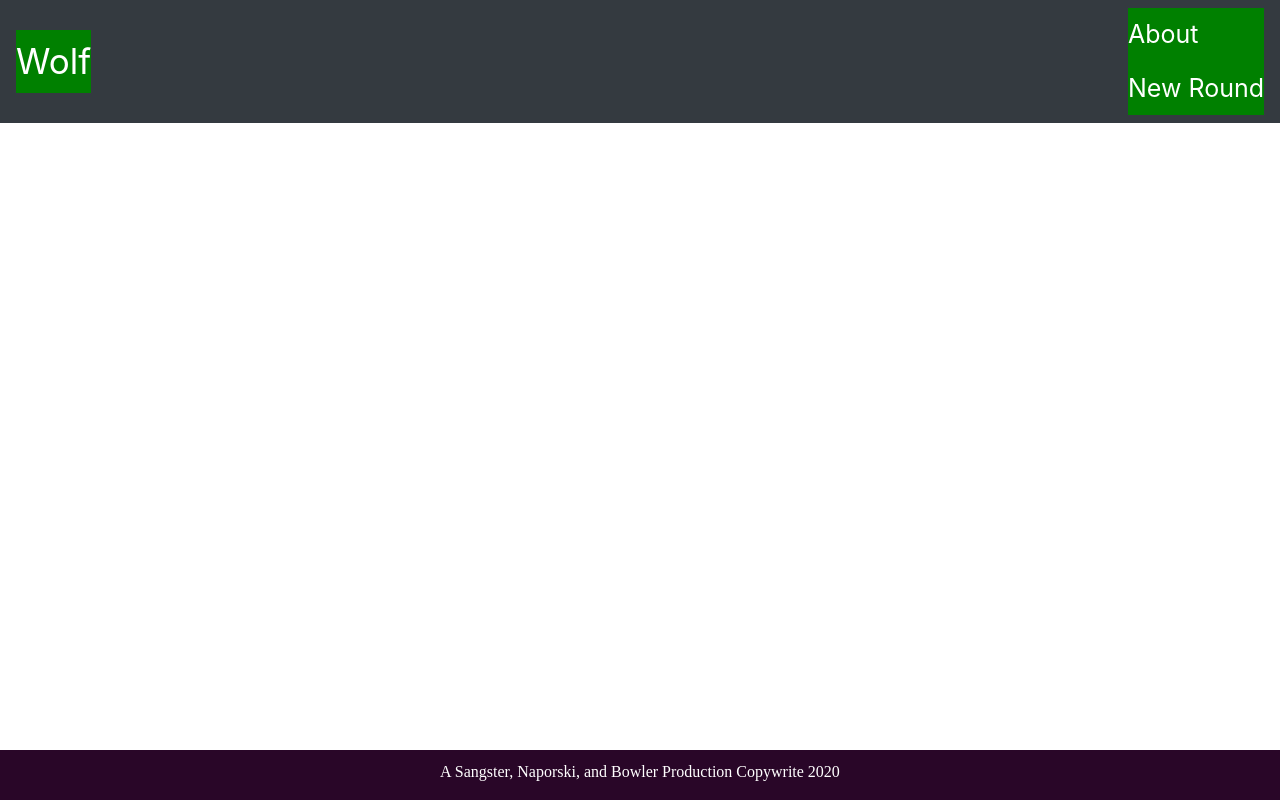
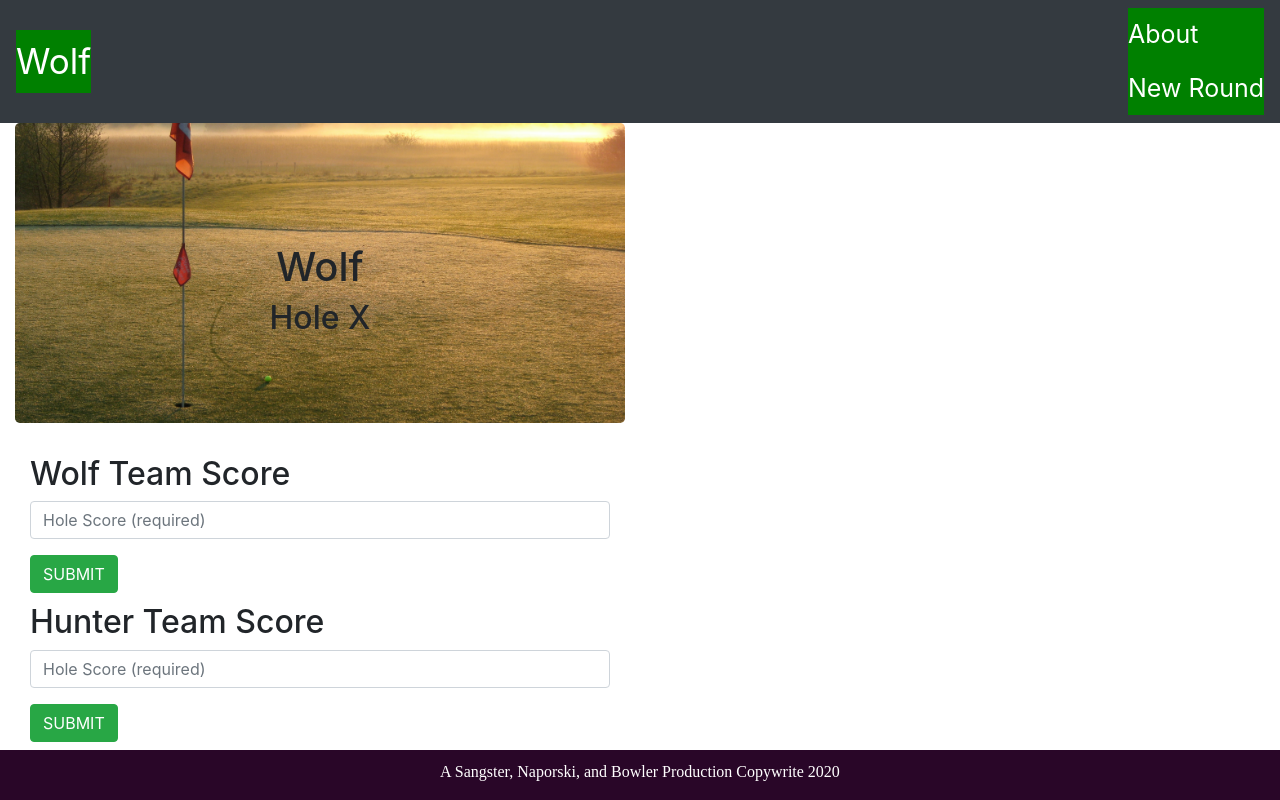
Before and after one commit to mbowler03/Wolf, a React (Create React App) app in the folder client/: page /endhole in a window 1280 px wide. Built offline with nearby package versions, Linux system fonts and the light colour scheme; a web font is replaced by a local one.

Commit message:
added functional round with additional pages

```diff
--- a/client/src/App.js
+++ b/client/src/App.js
@@ -2,8 +2,11 @@ import React from "react";
 import { BrowserRouter as Router, Route, Switch } from "react-router-dom";
 import NewRound from "./pages/NewRound";
 import About from "./pages/About";
+import BeginHole from "./pages/BeginHole";
+import EndHole from "./pages/EndHole";
 import Nav from "./components/Nav";
 import Footer from "./components/Footer"
+import PlayerSelect from "./pages/PlayerSelect"
 import "./App.css"
 
 
@@ -17,6 +20,9 @@ function App() {
           <Route exact path="/" component={About} />
           <Route exact path="/about" component={About} />
           <Route exact path="/newround" component={NewRound} />
+          <Route exact path="/playerselect" component={PlayerSelect} />
+          <Route exact path="/beginhole" component={BeginHole} />
+          <Route exact path="/endhole" component={EndHole} />
         </Switch>
         <Footer />
       </div>
--- /dev/null
+++ b/client/src/pages/BeginHole.js
@@ -0,0 +1,74 @@
+import React, { Component } from "react";
+import Jumbotron from "../components/Jumbotron";
+import Container from "../components/Container";
+import Row from "../components/Row";
+import Col from "../components/Col";
+import { Input, FormBtn } from "../components/Form";
+
+
+class BeginHole extends Component {
+  state = {
+
+      WolfScore: [],
+      HunterScore: []
+  };
+
+
+
+  /*handleButtonSubmit = event => {
+    event.preventDefault();
+    API.post(this.state.wolf)
+      .then(res => this.setState({ : res.data }))
+      .catch(err => console.log(err));
+  }; */
+
+  render() {
+    return (
+      <Container fluid>
+        <Row>
+          <Col size="md-6">
+            <Jumbotron>
+              <h1>Wolf</h1>
+              <h2>Hole X</h2>
+            </Jumbotron>
+
+
+
+            <Container fluid>
+            <form>
+              <h2>Wolf Team Score</h2>
+
+              <Input name="hole-bet" placeholder="Hole Score (required)" />
+              <FormBtn
+                onClick={this.handleFormSubmit}
+                type="success"
+                className="input-lg"
+              >
+              SUBMIT
+              </FormBtn>
+            </form>
+            </Container>
+
+            <Container fluid>
+            <form>
+              <h2>Hunter Team Score</h2>
+
+              <Input name="hole-bet" placeholder="Hole Score (required)" />
+              <FormBtn
+                onClick={this.handleFormSubmit}
+                type="success"
+                className="input-lg"
+              >
+              SUBMIT
+              </FormBtn>
+            </form>
+            </Container>
+
+
+            </Col>
+            </Row>
+      </Container>
+    );
+}
+};
+  export default BeginHole;
--- /dev/null
+++ b/client/src/pages/EndHole.js
@@ -0,0 +1,80 @@
+import React, { Component } from "react";
+import Jumbotron from "../components/Jumbotron";
+import Container from "../components/Container";
+import Row from "../components/Row";
+import Col from "../components/Col";
+import { Input, FormBtn } from "../components/Form";
+
+
+class EndHole extends Component {
+  state = {
+
+      players: [],
+      amounts: []
+  };
+
+
+  /*handleInputChange = event => {
+    const { name, value } = event.target;
+    this.setState({
+      [rest]: value
+    });
+  };
+
+  /*handleFormSubmit = event => {
+    event.preventDefault();
+    API.post(this.state.wolf)
+      .then(res => this.setState({ : res.data }))
+      .catch(err => console.log(err));
+  }; */
+
+  render() {
+    return (
+      <Container fluid>
+        <Row>
+          <Col size="md-6">
+            <Jumbotron>
+              <h1>Wolf</h1>
+              <h2>Hole X</h2>
+            </Jumbotron>
+
+
+
+            <Container fluid>
+            <form>
+              <h2>Wolf Team Score</h2>
+
+              <Input name="hole-bet" placeholder="Hole Score (required)" />
+              <FormBtn
+                onClick={this.handleFormSubmit}
+                type="success"
+                className="input-lg"
+              >
+              SUBMIT
+              </FormBtn>
+            </form>
+            </Container>
+
+            <Container fluid>
+            <form>
+              <h2>Hunter Team Score</h2>
+
+              <Input name="hole-bet" placeholder="Hole Score (required)" />
+              <FormBtn
+                onClick={this.handleFormSubmit}
+                type="success"
+                className="input-lg"
+              >
+              SUBMIT
+              </FormBtn>
+            </form>
+            </Container>
+
+
+            </Col>
+            </Row>
+      </Container>
+    );
+}
+};
+  export default EndHole;
--- a/client/src/pages/NewRound.js
+++ b/client/src/pages/NewRound.js
@@ -4,29 +4,22 @@ import Container from "../components/Container";
 import Row from "../components/Row";
 import Col from "../components/Col";
 import { Input, FormBtn } from "../components/Form";
-
+import API from "../utils/API.js"
 
 class NewRound extends Component {
   state = {
 
-      rest: [],
-      wolf: []
+      players: []
   };
 
 
-  handleInputChange = event => {
-    const { rest, value } = event.target;
-    this.setState({
-      [rest]: value
-    });
+
+  handleButtonSubmit = event => {
+    event.preventDefault();
+    API.postPlayers(this.state.players)
+      .then(res => this.setState({ players:res.data }))
+      .catch(err => console.log(err));
   };
-
-  /*handleFormSubmit = event => {
-    event.preventDefault();
-    API.post(this.state.wolf)
-      .then(res => this.setState({ : res.data }))
-      .catch(err => console.log(err));
-  }; */
 
   render() {
     return (
@@ -42,42 +35,15 @@ class NewRound extends Component {
             <Container fluid>
             <form>
               <h2>Player Input</h2>
-              <Input value={this.player} name="player1" placeholder="Player 1 Name (required)" />
-              <Input value={this.player} name="player2" placeholder="Player 2 Name (required)" />
-              <Input name="player3" placeholder="Player 3 Name (required)" />
-              <Input name="player4" placeholder="Player 4 Name (required)" />
-              <FormBtn onClick={this.handleFormSubmit}>Submit Names</FormBtn>
+              <Input value={this.state.players[0]} name="player1" placeholder="Player 1 Name (required)" />
+              <Input value={this.state.players[1]} name="player2" placeholder="Player 2 Name (required)" />
+              <Input name={this.state.players[2]} name="player3" placeholder="Player 3 Name (required)" />
+              <Input name={this.state.players[3]}name-="player4" placeholder="Player 4 Name (required)" />
+              <FormBtn onClick={this.handleButtonSubmit}>Submit Names</FormBtn>
             </form>
             </Container>
 
-            <Container fluid>
-            <form>
-              <h2>Team Hunter</h2>
 
-              <Input name="hunter-score" placeholder="Score Number (required)" />
-              <FormBtn
-                onClick={this.handleFormSubmit}
-                type="success"
-                className="input-lg"
-              >
-              SUBMIT
-              </FormBtn>
-            </form>
-            </Container>
-
-            <Container>
-            <form>
-              <h2>Team Wolf</h2>
-              <Input name="wolf-score" placeholder="Score Number (required)" />
-              <FormBtn
-                onClick={this.handleFormSubmit}
-                type="success"
-                className="input-lg"
-              >
-              SUBMIT
-              </FormBtn>
-            </form>
-            </Container>
 
             </Col>
             </Row>
--- /dev/null
+++ b/client/src/pages/PlayerSelect.js
@@ -0,0 +1,66 @@
+import React, { Component } from "react";
+import Jumbotron from "../components/Jumbotron";
+import Container from "../components/Container";
+import Row from "../components/Row";
+import Col from "../components/Col";
+import { Input, FormBtn } from "../components/Form";
+
+
+class PlayerSelect extends Component {
+  state = {
+
+      rest: ['mike', 'matt', 'sally'],
+      bet: []
+  };
+
+  /*handleButtonClick = event => {
+    event.preventDefault();
+    API.post(this.name)
+      .then(res => this.setState({ : res.data }))
+      .catch(err => console.log(err));
+  };*/
+
+  render() {
+    return (
+      <Container fluid>
+        <Row>
+          <Col size="md-6">
+            <Jumbotron>
+              <h1>Wolf</h1>
+              <h2>Player Select</h2>
+            </Jumbotron>
+            <Container fluid>
+            <h2>Wolf X select your player **optional**</h2>
+{this.state.rest.map((player, index) => {
+  return(
+    <button type="button" class="btn btn-success btn-block" key={index} onClick={this.handleButtonSubmit}>{player}</button>
+  )
+})}
+
+
+            </Container>
+
+            <Container fluid>
+            <form>
+              <h2>Place your bet for Hole</h2>
+
+              <Input name="hole-bet" placeholder="Hole bet amount (required)" />
+              <FormBtn
+                onClick={this.handleFormSubmit}
+                type="success"
+                className="input-lg"
+              >
+              SUBMIT AND START
+              </FormBtn>
+            </form>
+            </Container>
+
+
+
+            </Col>
+            </Row>
+      </Container>
+    );
+}
+};
+  export default PlayerSelect;
```
Also changed, not shown: client/test.js (added, +33 -0 lines), 1 other file (tests, documents, lock files or other folders).
